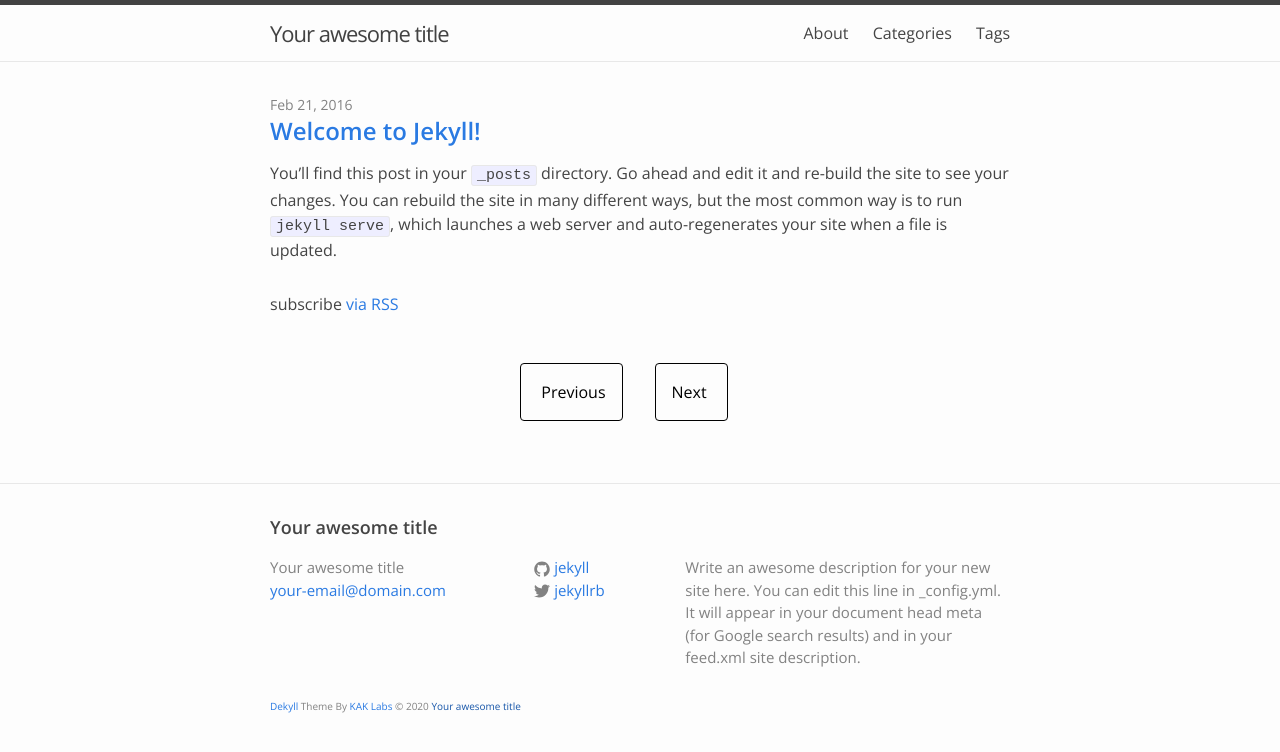
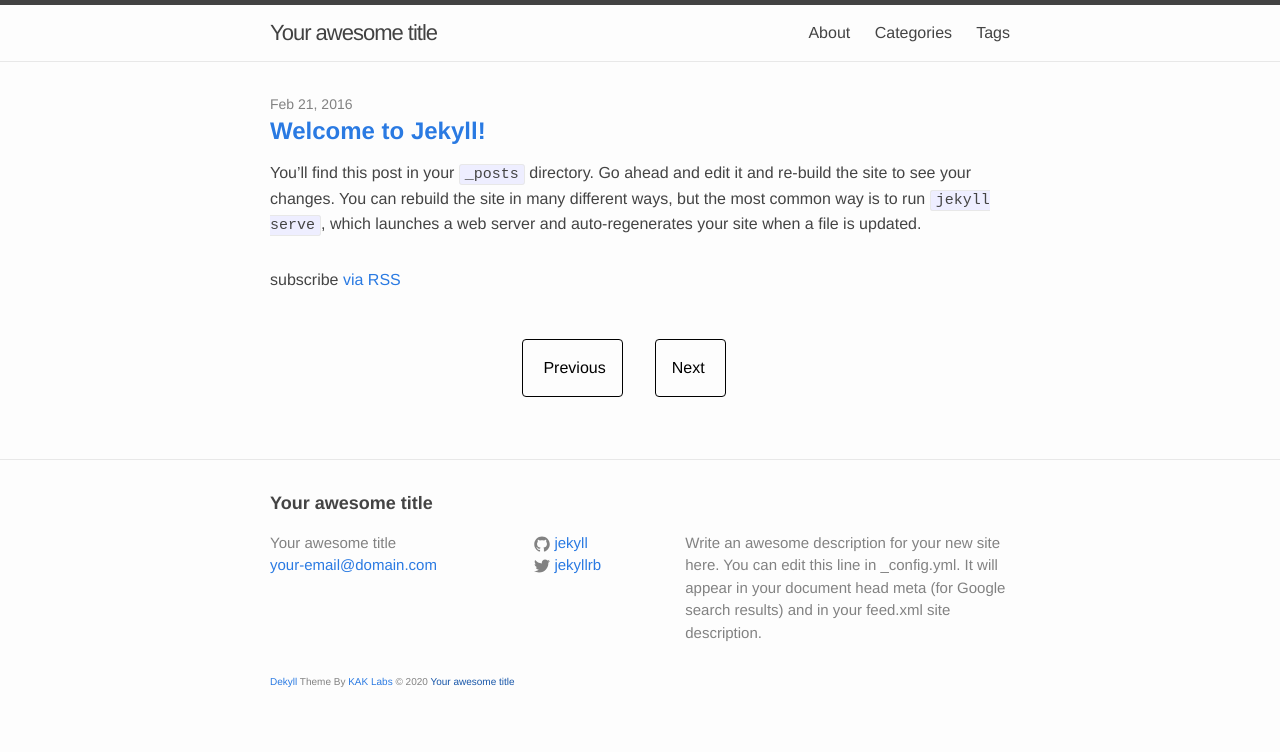
Before and after one commit to kuntoaji/dekyll, a Jekyll site: the page built from index.html, in a window 1280 px wide. Shown: the top 752 px of the page. Built offline with Jekyll 4.4.1, drawn with Linux system fonts in a browser that asks for light colours; the list of posts is cut into pages by our own code.

Commit message:
use web safe fonts

```diff
--- a/_includes/head.html
+++ b/_includes/head.html
@@ -5,7 +5,6 @@
 
   {% seo %}
 
-  <link rel="stylesheet" href="//fonts.googleapis.com/css?family=Open+Sans:400,400i,600">
   <link rel="stylesheet" href="{{ "/css/main.css" | prepend: site.baseurl }}">
   <link rel="alternate" type="application/rss+xml" title="{{ site.title }}" href="{{ "/feed.xml" | prepend: site.baseurl | prepend: site.url }}">
 
--- a/css/main.scss
+++ b/css/main.scss
@@ -6,7 +6,7 @@
 
 
 // Our variables
-$base-font-family: 'Open Sans', 'Helvetica Neue', Helvetica, Arial, sans-serif;
+$base-font-family: Helvetica, Arial, sans-serif;
 $base-font-size:   16px;
 $base-font-weight: 400;
 $small-font-size:  $base-font-size * 0.875;
```
